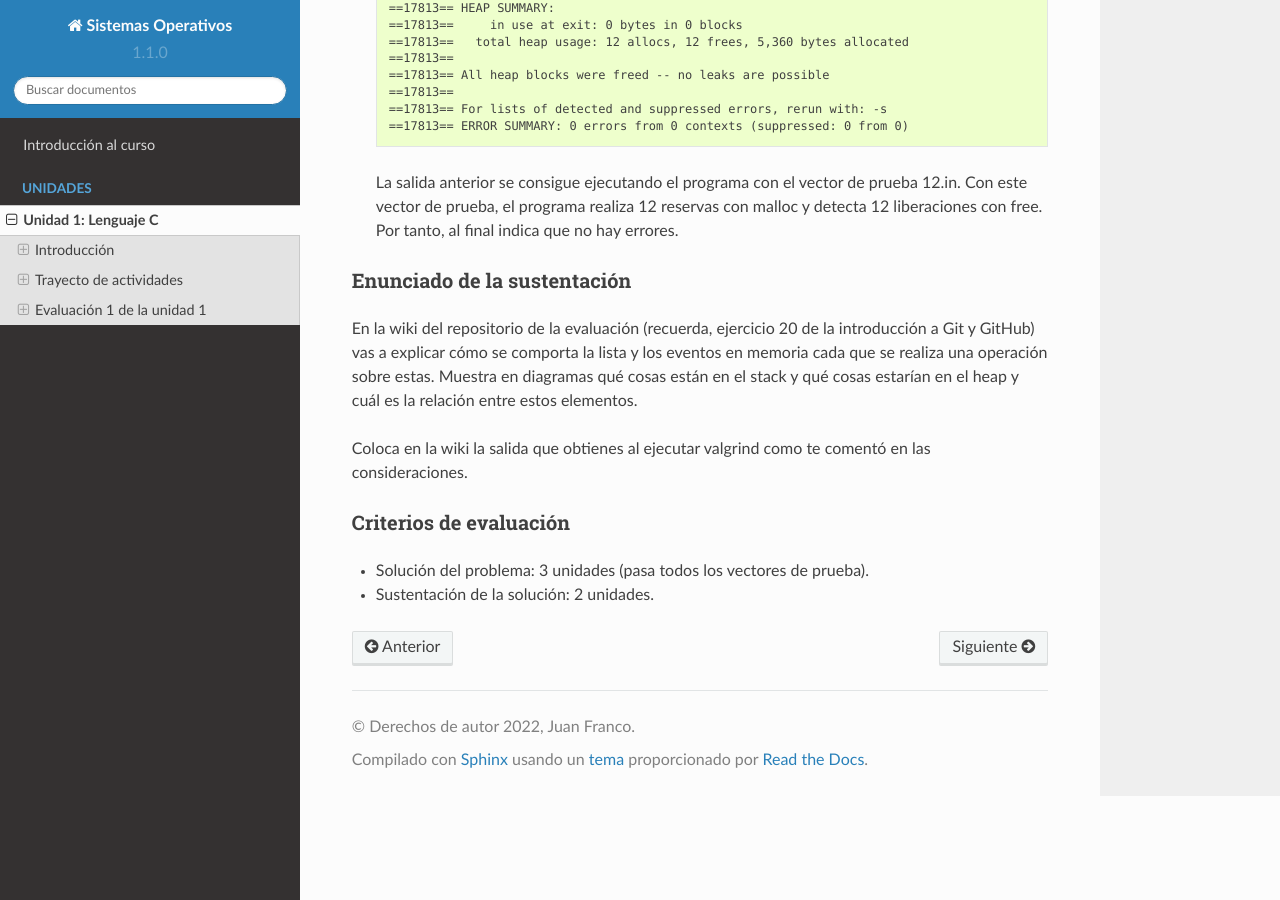
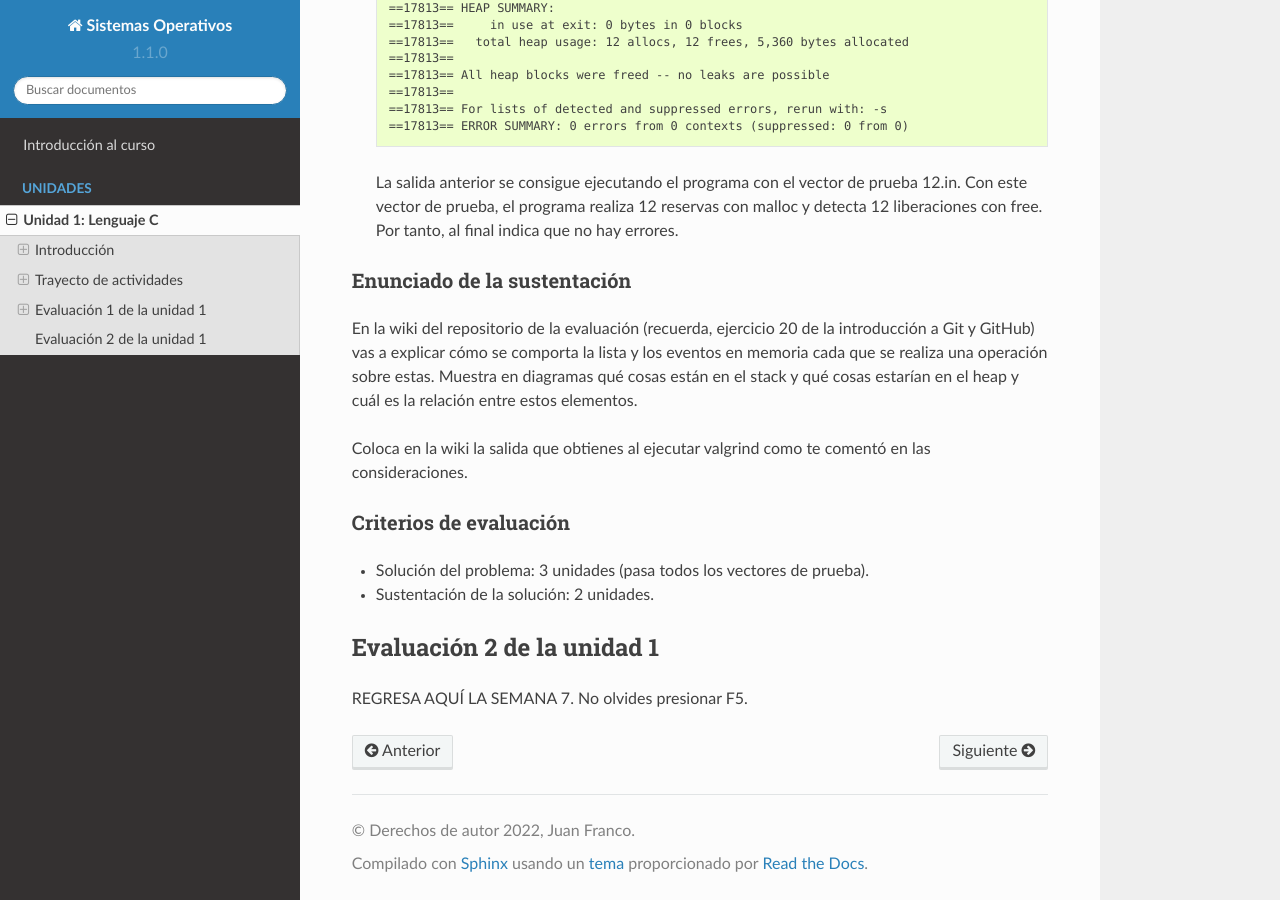
Before and after one commit to juanferfranco/sistemasoperativos, a Sphinx documentation site: the page built from docs/_unidad1/unidad1.rst, in a window 1280 px wide and 900 px high, scrolled down 51035 px. Built offline with Sphinx 7.4.7 and the Read the Docs theme 2.0.0, drawn with Linux system fonts in a browser that asks for light colours; pages that are not in the unit, such as notebooks, are missing from menus.

Commit message:
add unit 1 eval 2 title

```diff
--- a/docs/_unidad1/unidad1.rst
+++ b/docs/_unidad1/unidad1.rst
@@ -2764,3 +2764,8 @@ Criterios de evaluación
 
 * Solución del problema: 3 unidades (pasa todos los vectores de prueba).
 * Sustentación de la solución: 2 unidades.
+
+Evaluación 2 de la unidad 1
+----------------------------
+
+REGRESA AQUÍ LA SEMANA 7. No olvides presionar F5.
```
